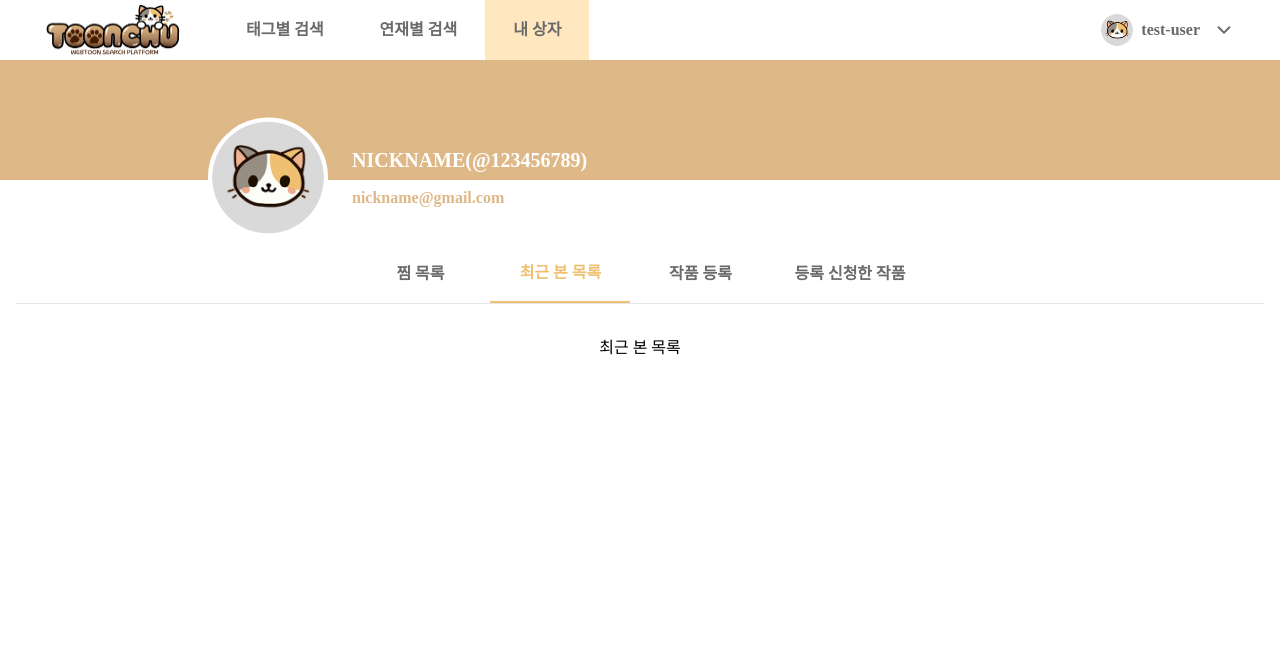
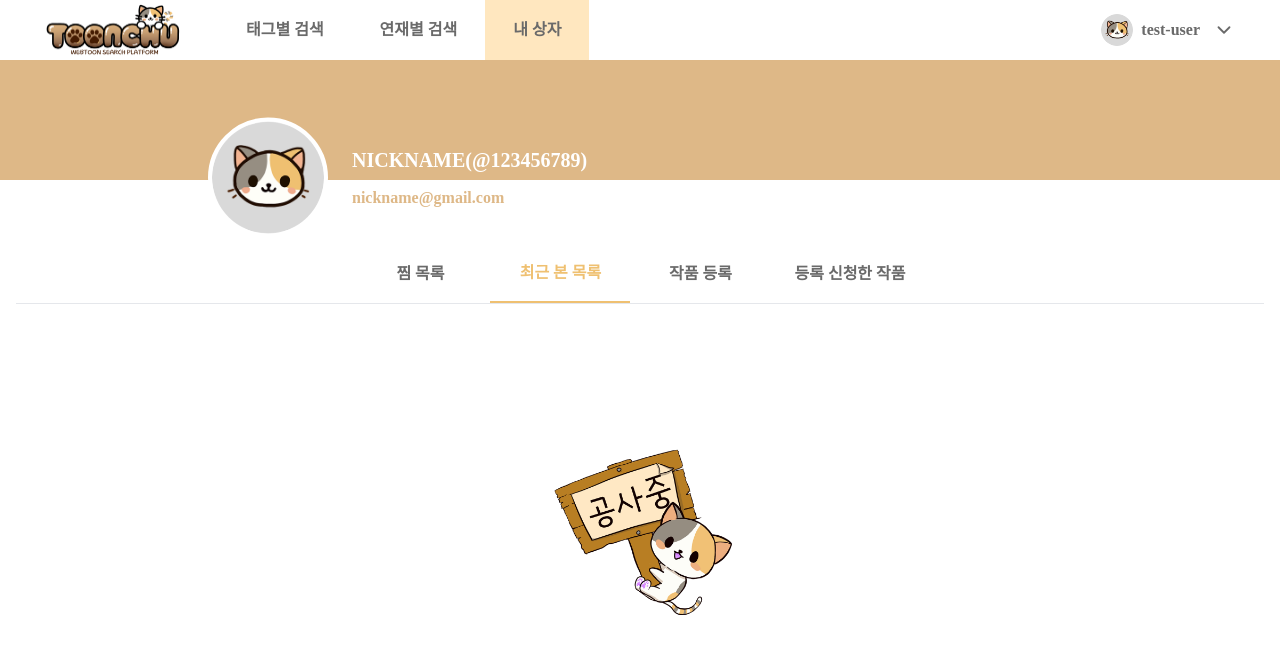
Before and after one commit to Toonchu-team/toonchu_fe, a Next.js app: page /my-box in a window 1280 px wide. Both pictures are taken after a click on the button "최근 본 목록". Shown: the top 654 px of the page. Built offline with nearby package versions, Linux system fonts and the light colour scheme.

Commit message:
feat: 최근 본 작품 탭 준비 안내 이미지 추가

```diff
--- a/src/app/my-box/page.tsx
+++ b/src/app/my-box/page.tsx
@@ -68,7 +68,17 @@ export default function MyBox() {
 
         <div className="mt-8 flex min-h-[400px] justify-center px-4">
           {activeTab === 0 && <FavoritesList />}
-          {activeTab === 1 && <div>최근 본 목록</div>}
+          {activeTab === 1 && (
+            <div className="flex h-[400px] w-full items-center justify-center">
+              <Image
+                src="/images/brand-character/not-found.png"
+                alt="준비 중인 페이지"
+                width={200}
+                height={200}
+                className="object-contain"
+              />
+            </div>
+          )}
           {activeTab === 2 && <WebtoonRegisterForm/>}
           {activeTab === 3 && <div>등록 신청한 작품</div>}
         </div>
```
